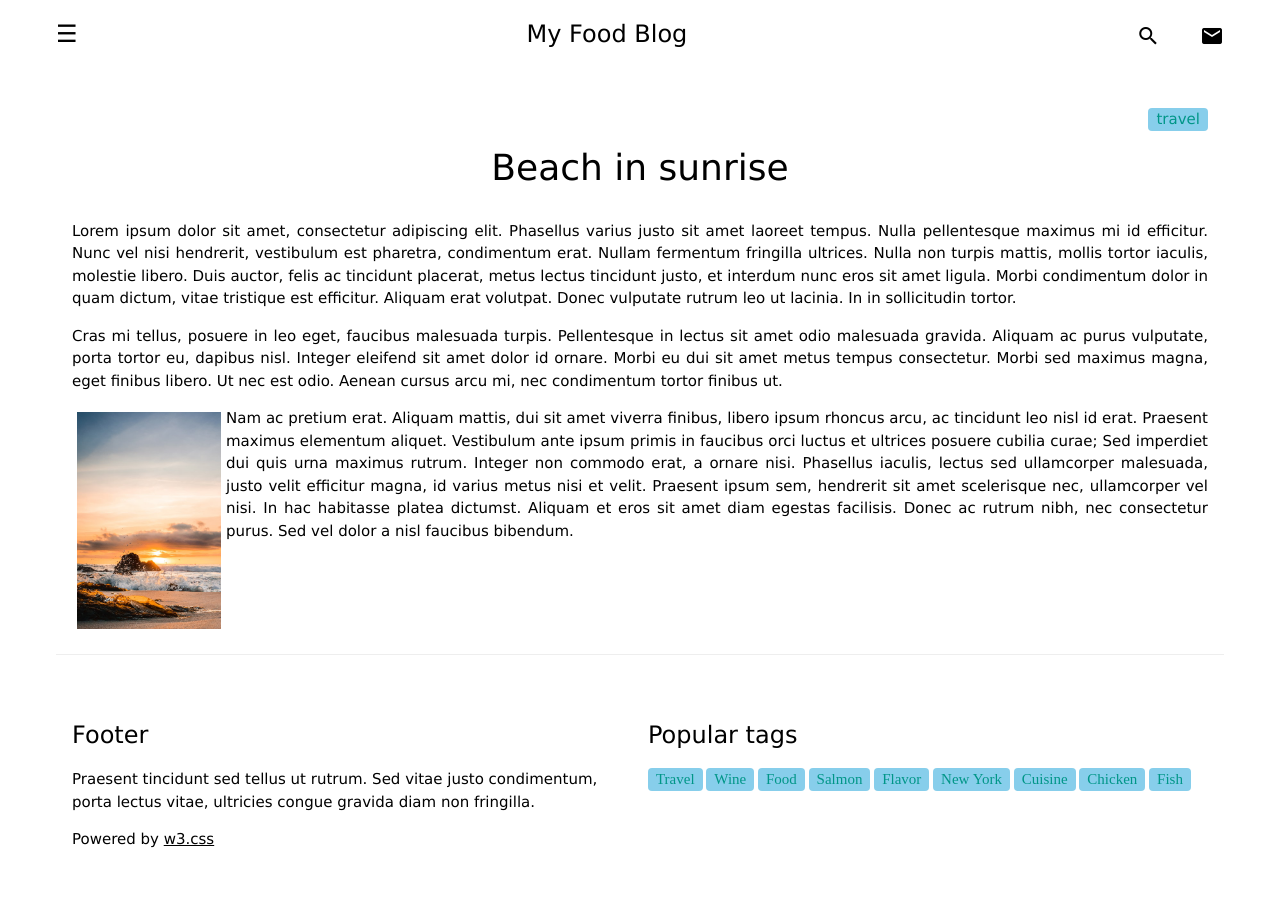
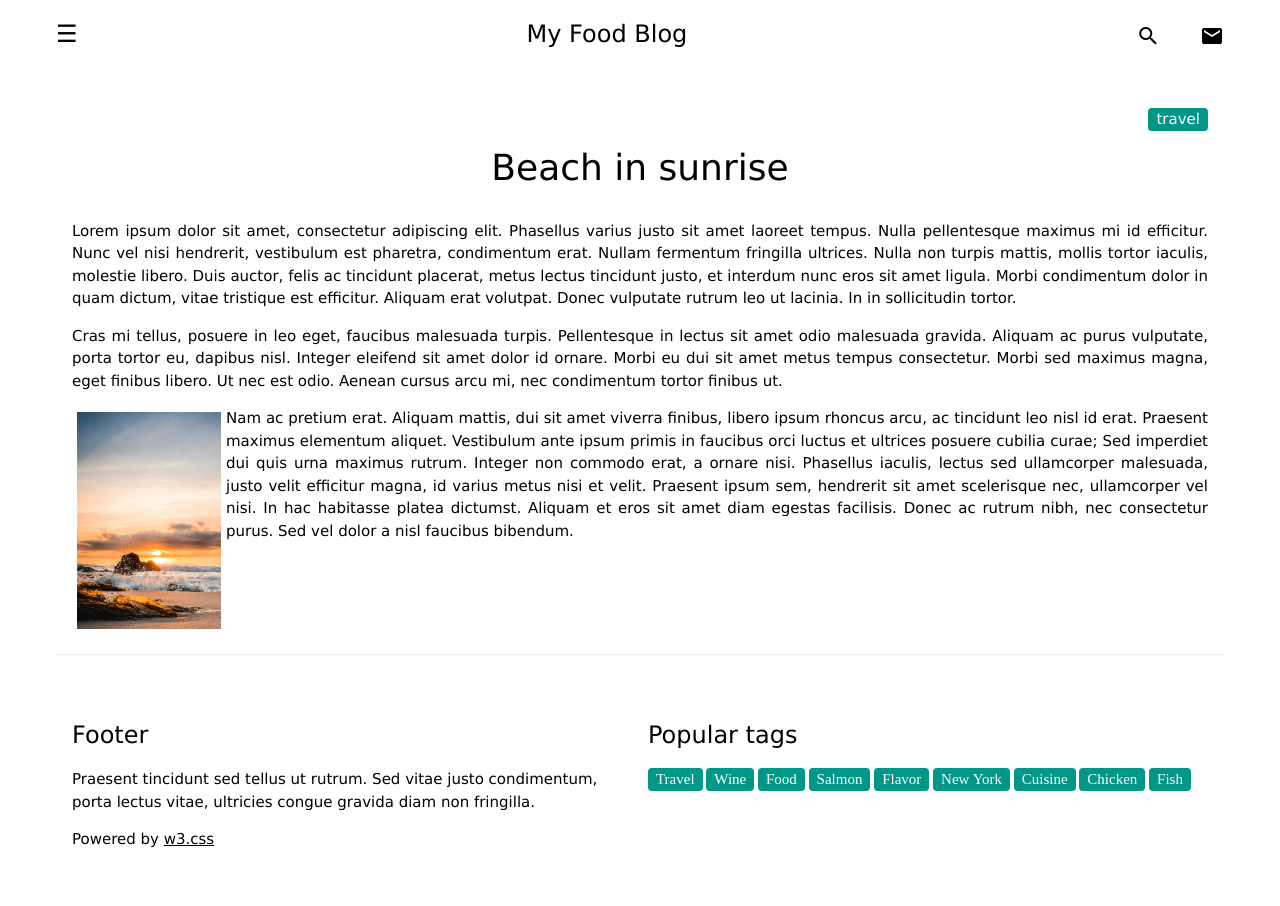
Before and after one commit to truongtronghai/djfoodblog, a Django app: page /post/beach-in-sunrise/ in a window 1280 px wide. Run offline with Django 3.2, Linux system fonts and the light colour scheme; data comes from the database, SQL or seed files in the repository; some libraries are stand-ins or nearby versions.

Commit message:
change color of link of tags

```diff
--- a/foodblog/templates/foodblog/detail.html
+++ b/foodblog/templates/foodblog/detail.html
@@ -9,6 +9,7 @@
         <a href="javascript:void(0)" onclick="w3_close()"
         class="w3-bar-item w3-button">{% translate 'Close Menu' %}</a>
         <a href="{% url 'foodblog:index' %}" class="w3-bar-item w3-button">{% translate 'Home' %}</a>
+        <a href="{% url 'foodblog:tagcloud' %}" onclick="w3_close()" class="w3-bar-item w3-button">{% translate "Tags" %}</a>
 
         {# include "./langswitcher.html" #}
 
@@ -17,7 +18,7 @@
 {% block content %}
         <div class="w3-bar">
         {% for t in post.tags.all %}
-                <a href="{% url 'foodblog:tag' tag=t.tag|slugify page=1 %}" class="w3-tag w3-margin-right w3-light-blue w3-text-teal w3-hover-black w3-round w3-right no-under-line">{{ t.tag }}</a>
+                <a href="{% url 'foodblog:tag' tag=t.tag|slugify page=1 %}" class="w3-tag w3-margin-right w3-teal w3-text-white w3-hover-black w3-round w3-right no-under-line">{{ t.tag }}</a>
         {% endfor %}
         </div>
         <h1 class="w3-center">{{ post.title }}</h1>
--- a/foodblog/templates/foodblog/footer.html
+++ b/foodblog/templates/foodblog/footer.html
@@ -11,7 +11,7 @@
           <h3>{% translate "Popular tags" %}</h3>
           <p>
             {% for t in popular_tags %}
-                    <a href="{% url 'foodblog:tag' tag=t.tag|slugify page=1 %}" class="no-under-line w3-tag w3-light-blue w3-text-teal w3-margin-bottom w3-hover-black w3-round">
+                    <a href="{% url 'foodblog:tag' tag=t.tag|slugify page=1 %}" class="no-under-line w3-tag w3-teal w3-text-white w3-margin-bottom w3-hover-black w3-round">
                         {{ t.tag | capfirst }}
                     </a>
             {% endfor %}
--- a/foodblog/templates/foodblog/tagcloud.html
+++ b/foodblog/templates/foodblog/tagcloud.html
@@ -17,7 +17,7 @@
 {% block content %}
     <div class="w3-container">
         {% for t in tags %}
-            <span class="w3-tag w3-light-blue w3-text-teal w3-round w3-hover-black">
+            <span class="w3-tag w3-teal w3-text-white w3-round w3-hover-black w3-margin-bottom">
                 <a href="{% url 'foodblog:tag' tag=t.tag|slugify page=1 %}" class="no-under-line">{{ t.tag|capfirst }} ({{ t.count }})</a>
             </span>
         {% endfor %}
```
